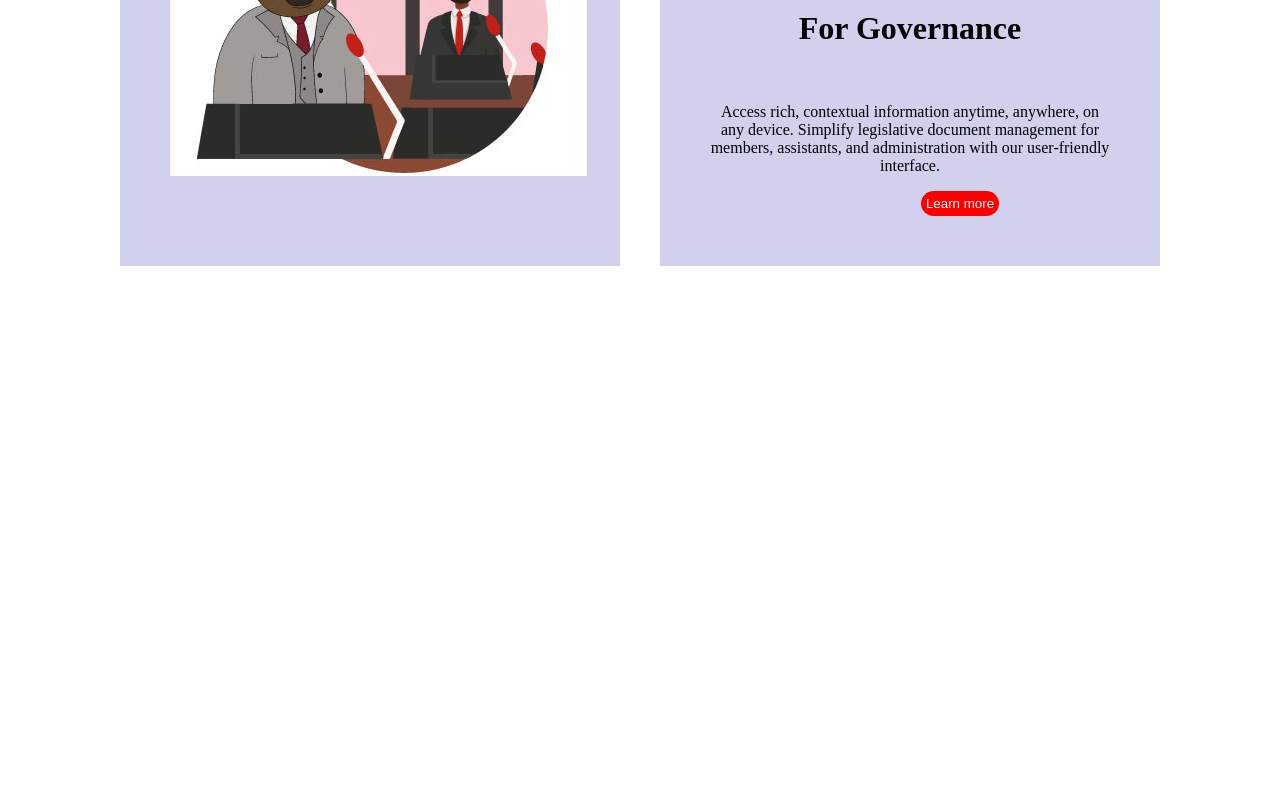
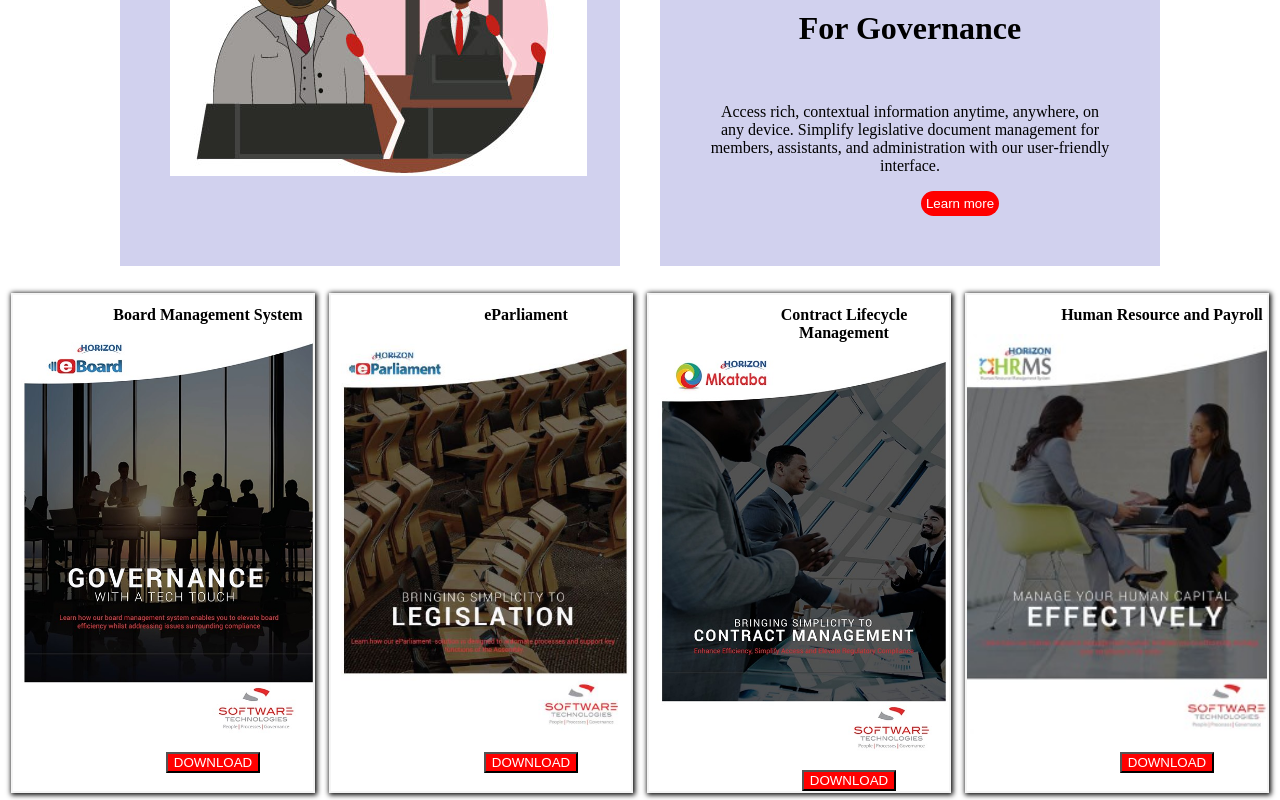
Before and after one commit to K1manii/Avengers-5, a plain HTML site: page index.html in a window 1280 px wide. Shown: the part 1977-2777 px from the top of the page. Before the commit the page ends 2263 px from the top, so only its background shows below. Drawn offline with Linux system fonts and the light colour scheme.

Commit message:
added the brochures

```diff
--- a/index.html
+++ b/index.html
@@ -93,5 +93,54 @@
     </div>
     <!-- end of card four -->
     <!-- end of the four cards -->
+
+    <!-- start of brochures -->
+
+    <div class="all">
+<div class="main">
+    <h1 style="padding-left: 90px;
+    font-size: medium;"> Board Management System</h1>
+    <div class="cards">
+
+    </div>
+
+    <br>
+    <button>DOWNLOAD</button>
+
+</div>
+<div class="main">
+    <h1 style="padding-left: 90px;
+    font-size: medium;"> eParliament</h1>
+    <div class="card1">
+
+    </div>
+
+    <br>
+    <button>DOWNLOAD</button>
+
+</div>
+<div class="main">
+    <h1 style="padding-left: 90px;
+    font-size: medium;">Contract Lifecycle Management </h1>
+    <div class="card2">
+
+    </div>
+
+    <br>
+    <button>DOWNLOAD</button>
+
+</div>
+<div class="main">
+    <h1 style="padding-left: 90px;
+    font-size: medium;"> Human Resource and Payroll</h1>
+    <div class="card3">
+
+    </div>
+
+    <br>
+    <button>DOWNLOAD</button>
+
+</div>
+    <!-- end of brochures -->
 </body>
 </html>
--- a/style.css
+++ b/style.css
@@ -68,7 +68,7 @@ body{
 
 
 .cards{
-    background-image: url(photos/gorvanance.jpeg);
+    background-image: url(images/gorvanance.jpeg);
     background-size: cover;
     height: 400px;
     width: 300px;
@@ -99,19 +99,19 @@ button{
 
 }
 .card1{
-    background-image: url(photos/legislation.jpeg);
+    background-image: url(images/legislation.jpeg);
     background-size: cover;
     height: 400px;
     width: 300px;
 }
 .card2{
-    background-image:url(photos/contract.jpeg);
+    background-image:url(images/contract.jpeg);
     background-size: cover;
     height: 400px;
     width: 300px;
 }
 .card3{
-    background-image:url(photos/effectively.jpeg);
+    background-image:url(images/effectively.jpeg);
     background-size: cover;
     height: 400px;
     width: 300px;
```
Also changed, not shown: images/contract.jpeg (added).
